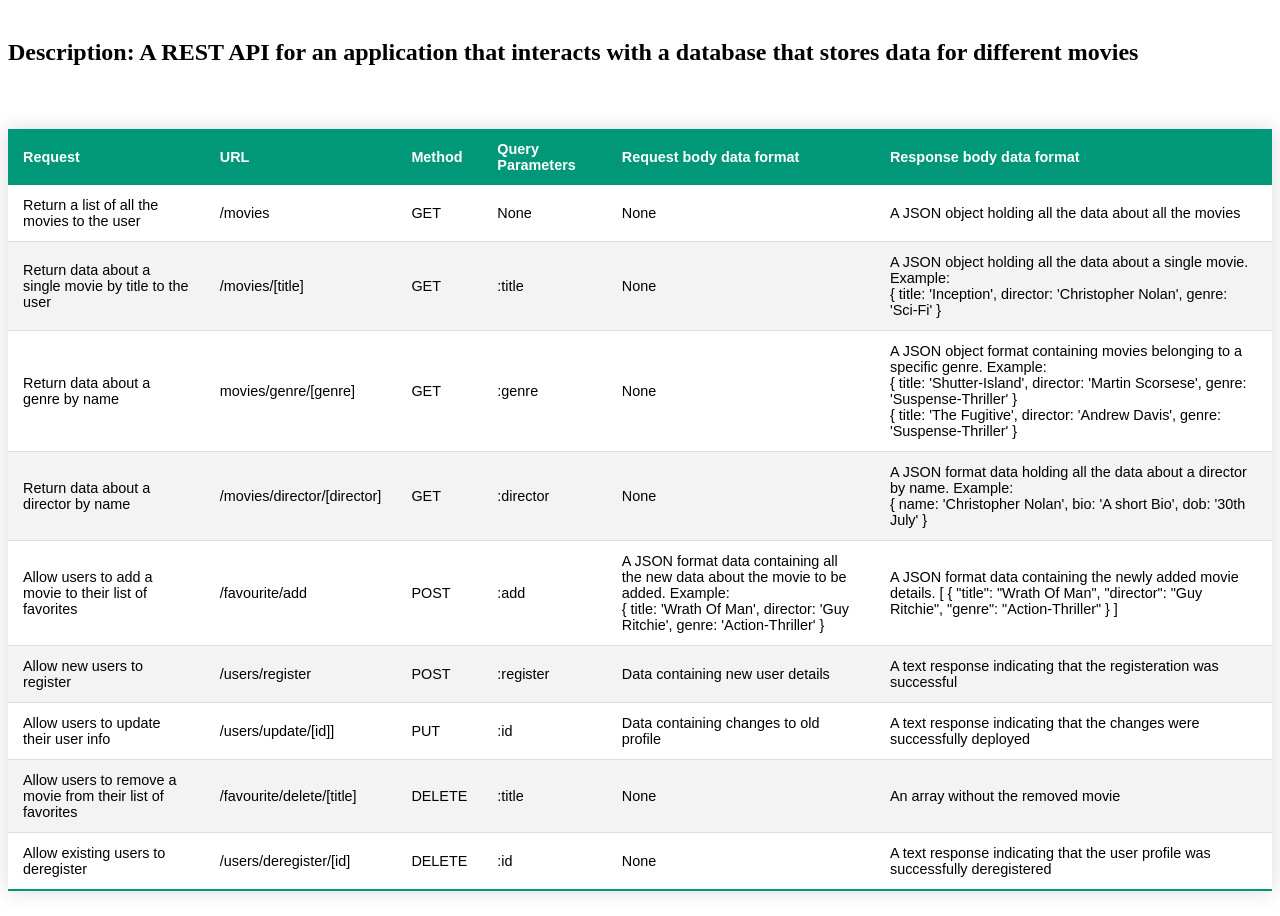
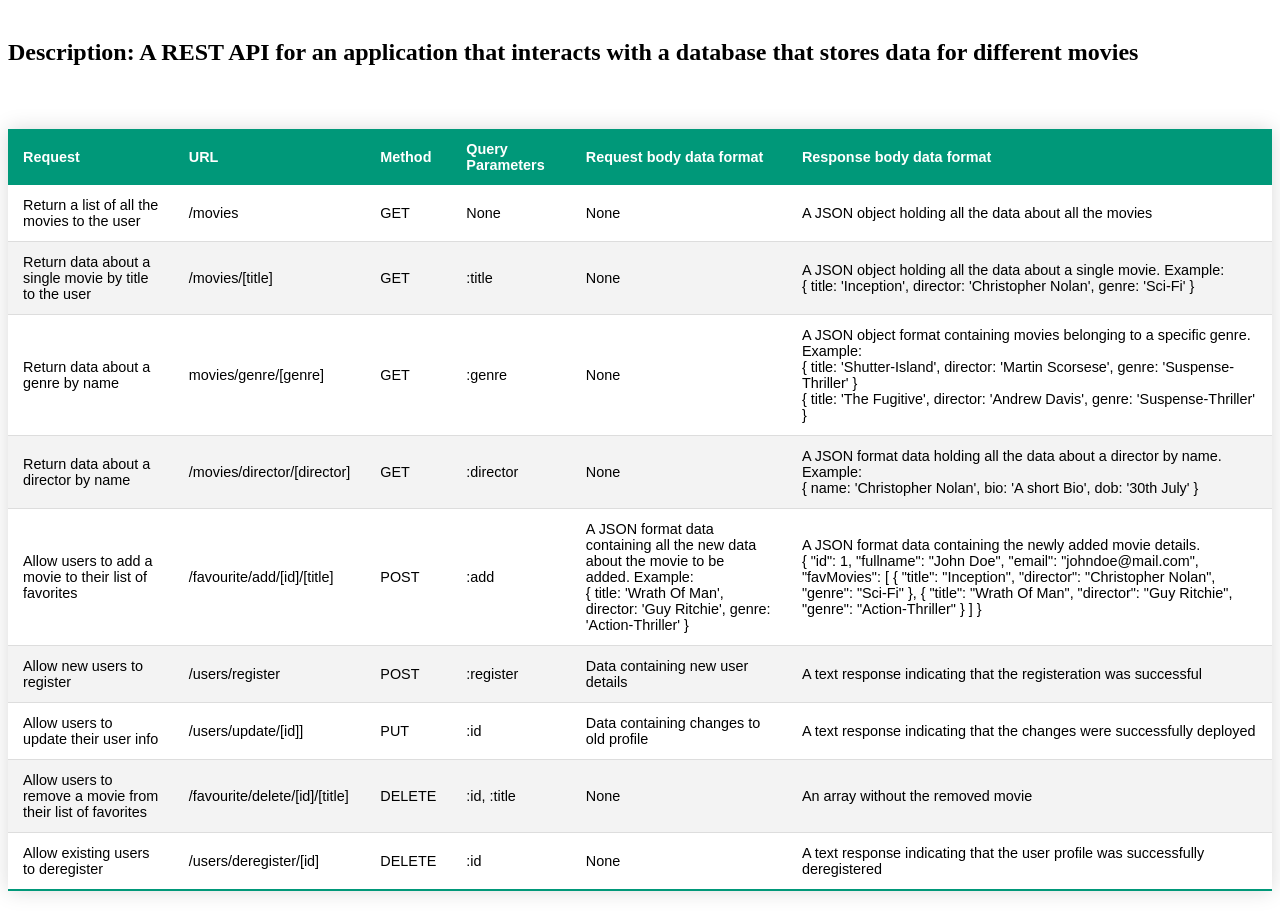
Before and after one commit to Anu123FE/movie_api, a website: page public/documentation.html in a window 1280 px wide. Shown: the part 79-995 px from the top of the page. Drawn offline with Linux system fonts and the light colour scheme.

Commit message:
Updated documentation file/revised the end points

```diff
--- a/public/documentation.html
+++ b/public/documentation.html
@@ -84,7 +84,7 @@
 
             <tr>
                 <td>Allow users to add a movie to their list of favorites</td>
-                <td>/favourite/add</td>
+                <td>/favourite/add/[id]/[title]</td>
                 <td>POST</td>
                 <td>:add</td>
                 <td>A JSON format data containing all the new data about the movie to be added. Example:<br>
@@ -94,14 +94,26 @@
                     genre: 'Action-Thriller'
                     }
                 </td>
-                <td>A JSON format data containing the newly added movie details.
-                [
+                <td>A JSON format data containing the newly added movie details. <br>
                     {
-                        "title": "Wrath Of Man",
-                        "director": "Guy Ritchie",
-                        "genre": "Action-Thriller"
+                        "id": 1,
+                        "fullname": "John Doe",
+                        "email": "johndoe@mail.com",
+                        "favMovies": [
+                            {
+                                "title": "Inception",
+                                "director": "Christopher Nolan",
+                                "genre": "Sci-Fi"
+                            },
+                            {
+                                "title": "Wrath Of Man",
+                                "director": "Guy Ritchie",
+                                "genre": "Action-Thriller"
+                            }
+                        ]
                     }
-                ]</td>
+
+                </td>
             </tr>
 
             <tr>
@@ -124,9 +136,9 @@
 
             <tr>
                 <td>Allow users to remove a movie from their list of favorites</td>
-                <td>/favourite/delete/[title]</td>
+                <td>/favourite/delete/[id]/[title]</td>
                 <td>DELETE</td>
-                <td>:title</td>
+                <td>:id, :title</td>
                 <td>None</td>
                 <td>An array without the removed movie</td>
             </tr>
```
